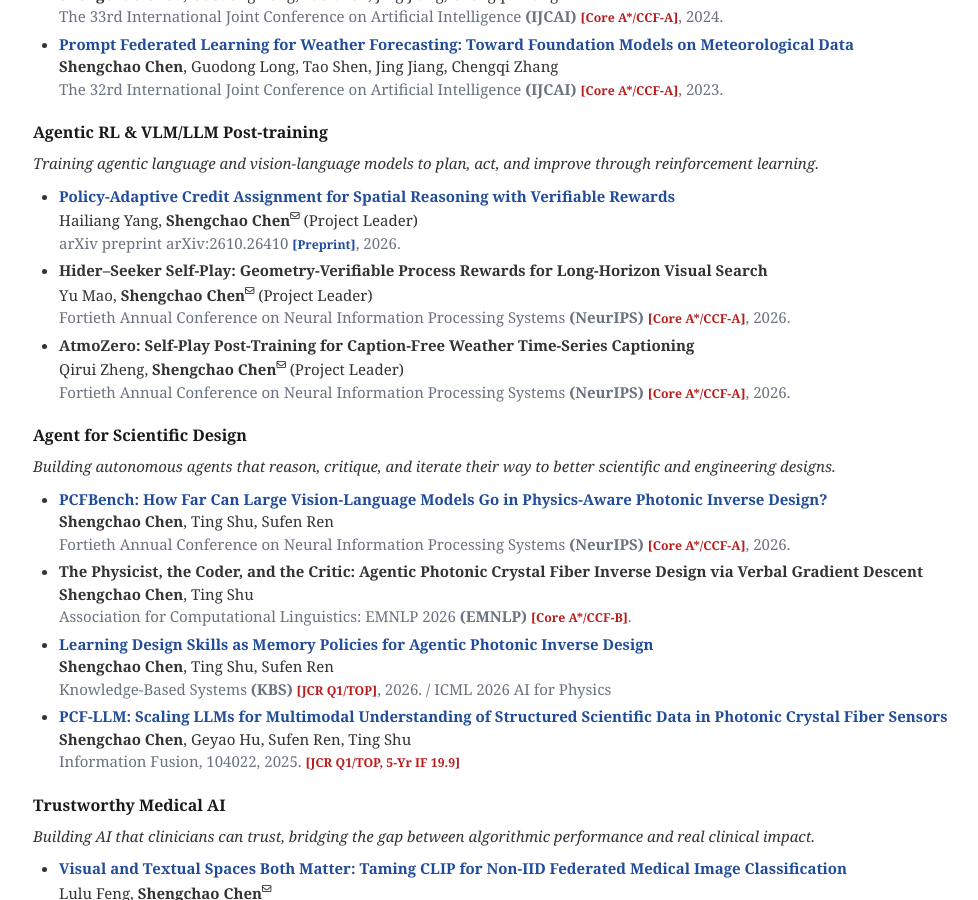
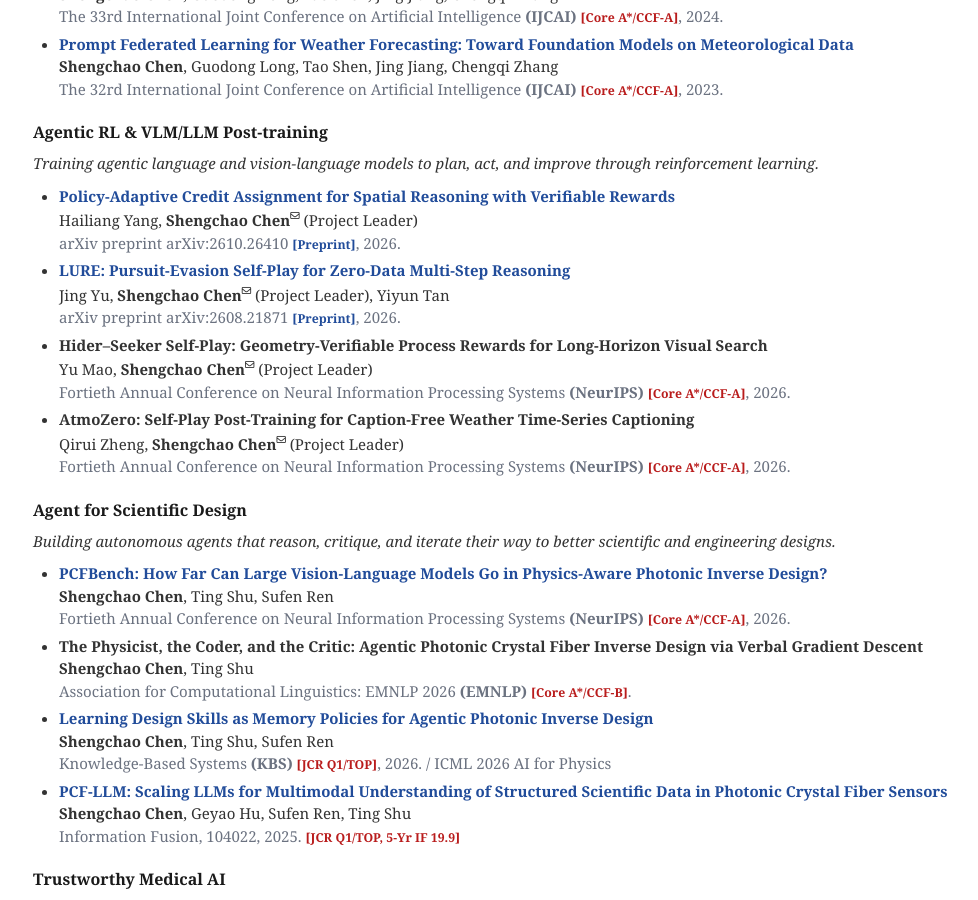
Before and after one commit to shengchaochen82/shengchaochen82.github.io, a Jekyll site: the page built from index.md, in a window 1280 px wide and 900 px high, scrolled down 1783 px. Shown: the whole window, without its empty margins (107-1085 px from the left). Built offline with Jekyll 4.4.1, drawn with Linux system fonts in a browser that asks for light colours.

Commit message:
Content: add LURE paper to agentic RL / post-training section
Co-Authored-By: Claude Opus 5.5 <noreply@anthropic.com>

```diff
--- a/_data/publications.yml
+++ b/_data/publications.yml
@@ -101,6 +101,12 @@ agentic_rl:
       conference_short: arXiv
       conference: "arXiv preprint arXiv:2610.26410 <span class='classic-tag-blue'>[Preprint]</span>, 2026."
       pdf: "https://arxiv.org/abs/2610.26410"
+
+    - title: "LURE: Pursuit-Evasion Self-Play for Zero-Data Multi-Step Reasoning"
+      authors: "Jing Yu, <strong>Shengchao Chen</strong><sup><i class='fa-regular fa-envelope fa-xs'></i></sup> (Project Leader), Yiyun Tan"
+      conference_short: arXiv
+      conference: "arXiv preprint arXiv:2608.21871 <span class='classic-tag-blue'>[Preprint]</span>, 2026."
+      pdf: "https://arxiv.org/abs/2608.21871"
 
     - title: "Hider–Seeker Self-Play: Geometry-Verifiable Process Rewards for Long-Horizon Visual Search"
       authors: "Yu Mao, <strong>Shengchao Chen</strong><sup><i class='fa-regular fa-envelope fa-xs'></i></sup> (Project Leader)"
```
